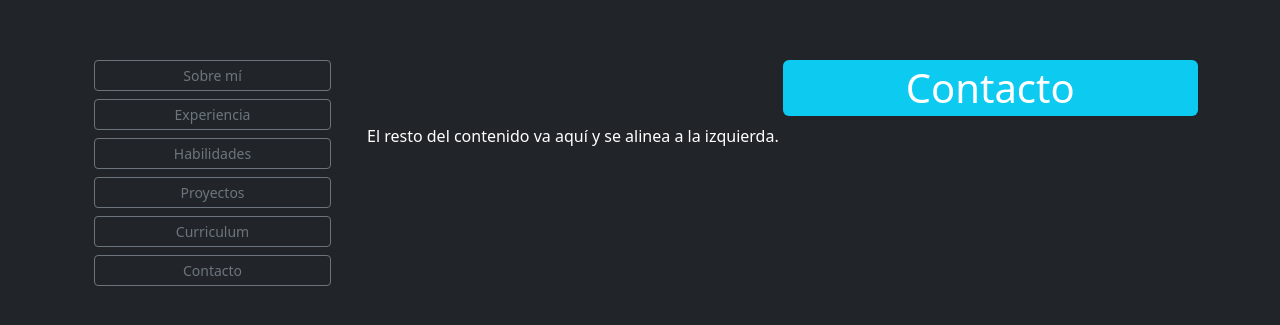
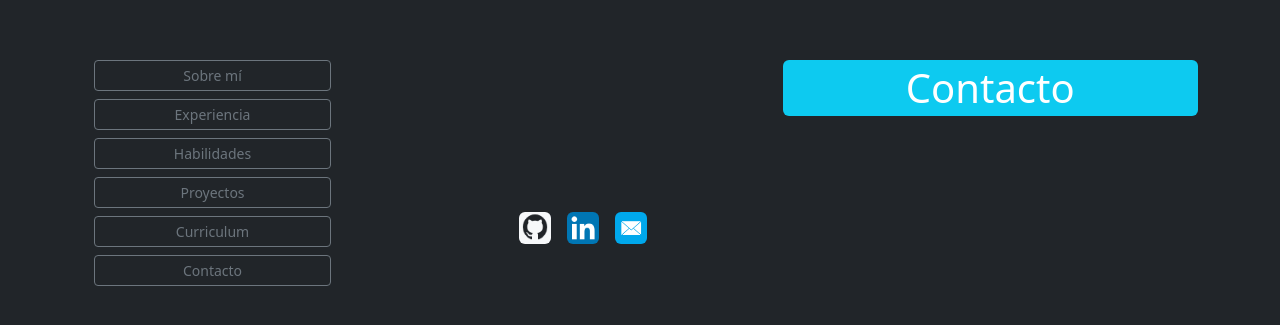
Before and after one commit to rubenevivancos/Portafolio, a React (Create React App) app in the folder client/: page /contact in a window 1280 px wide. Shown: the part 227-552 px from the top of the page. Built offline with nearby package versions, Linux system fonts and the light colour scheme.

Commit message:
Componente Curriculum y Contacto terminado

```diff
--- a/client/src/Components/Contact/contact.js
+++ b/client/src/Components/Contact/contact.js
@@ -1,8 +1,17 @@
-import { Container, Row, Col } from 'react-bootstrap';
+import { Container, Row, Col, Image } from 'react-bootstrap';
+import { Link } from 'react-router-dom';
+
 import SideBarMenu from '../SideBarMenu/sideBarMenu';
+import gitHub from '../../Images/gitHub.png';
+import linkedin from '../../Images/linkedin.png';
+import mail from '../../Images/mail.png';
 
 
 export default function Home() {
+
+    const gitHubURL = 'https://github.com/rubenevivancos';
+    const linkedinURL = 'https://www.linkedin.com/in/rubenvivancosalazar';
+    const email = 'rernestovsalazar@hotmail.com';
 
     return(
         <div className="bg-dark d-flex justify-content-center align-items-center" style={{ height: '100vh' }}>
@@ -13,11 +22,33 @@ export default function Home() {
                     </Col>
                     <Col sm={9}>
                         <div className="d-flex justify-content-end">
-                            <h1 className="bg-info text-white px-5 py-1 rounded w-50 text-center">
+                            <h1 className="bg-info text-white px-5 py-1 mb-5 rounded w-50 text-center">
                                 Contacto
                             </h1>
                         </div>
-                        <p className="text-white">El resto del contenido va aquí y se alinea a la izquierda.</p>
+                        <div className="mt-5 d-flex justify-content-center">
+                            <div className="w-75 text-white ps-5 d-flex justify-content-start">
+                                <Link className="me-3"
+                                      to="#"
+                                      title={gitHubURL}
+                                      onClick={() => window.open(gitHubURL, "_blank")}
+                                >
+                                    <Image src={gitHub} className="rounded" width="32" height="32"/>
+                                </Link>
+                                <Link className="me-3"
+                                      to="#"
+                                      title={linkedinURL}
+                                      onClick={() => window.open(linkedinURL, "_blank")}
+                                >
+                                    <Image src={linkedin} className="rounded" width="32" height="32"/>
+                                </Link>
+                                <Link to={`mailto:${email}`}
+                                      title={email}
+                                >
+                                    <Image src={mail} className="rounded" width="32" height="32"/>
+                                </Link>
+                            </div>
+                        </div>
                     </Col>
                 </Row>
             </Container>
```
Also changed, not shown: client/src/Components/Projects/projects.js (+0 -12 lines), client/src/Images/linkedin.png (added), client/src/Images/mail.png (added).
